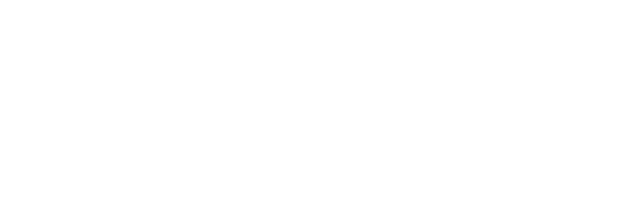
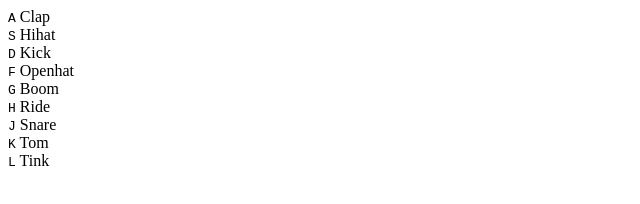
Before and after one commit to BrandonHernz/drumb-kit-js, a plain HTML site: page index.html in a window 1280 px wide. Shown: the whole page, without its empty margins (0-640 px from the left). Drawn offline with Linux system fonts and the light colour scheme.

Commit message:
Add components of the page

```diff
--- a/index.html
+++ b/index.html
@@ -4,9 +4,47 @@
     <meta charset="UTF-8" />
     <meta http-equiv="X-UA-Compatible" content="IE=edge" />
     <meta name="viewport" content="width=device-width, initial-scale=1.0" />
-    <title>Kit de Bateria</title>
+    <title>JS Drumb Kit</title>
   </head>
   <body>
+    <section class="container-keys">
+      <div class="container__key">
+        <kbd>A</kbd>
+        <span class="key__sound">Clap</span>
+      </div>
+      <div class="container__key">
+        <kbd>S</kbd>
+        <span class="key__sound">Hihat</span>
+      </div>
+      <div class="container__key">
+        <kbd>D</kbd>
+        <span class="key__sound">Kick</span>
+      </div>
+      <div class="container__key">
+        <kbd>F</kbd>
+        <span class="key__sound">Openhat</span>
+      </div>
+      <div class="container__key">
+        <kbd>G</kbd>
+        <span class="key__sound">Boom</span>
+      </div>
+      <div class="container__key">
+        <kbd>H</kbd>
+        <span class="key__sound">Ride</span>
+      </div>
+      <div class="container__key">
+        <kbd>J</kbd>
+        <span class="key__sound">Snare</span>
+      </div>
+      <div class="container__key">
+        <kbd>K</kbd>
+        <span class="key__sound">Tom</span>
+      </div>
+      <div class="container__key">
+        <kbd>L</kbd>
+        <span class="key__sound">Tink</span>
+      </div>
+    </section>
     <script src="./js/index.js"></script>
   </body>
 </html>
```
